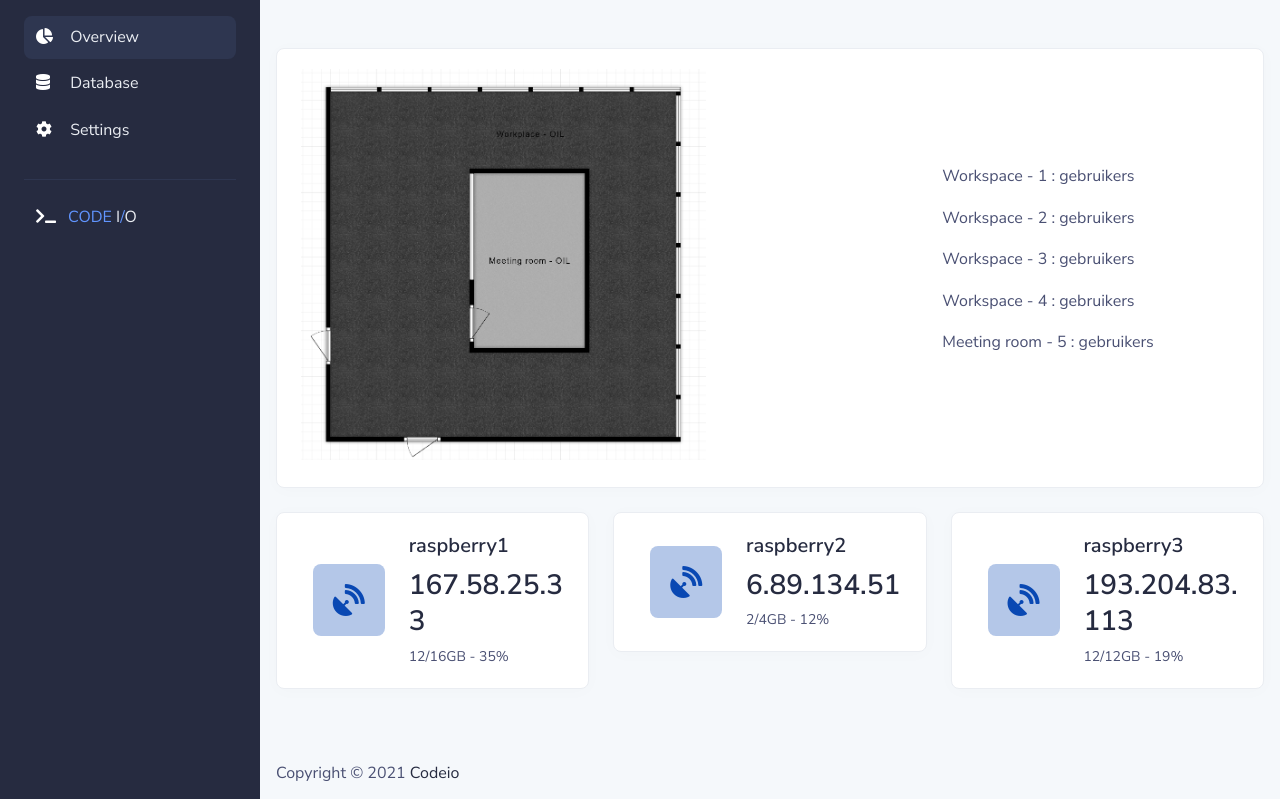
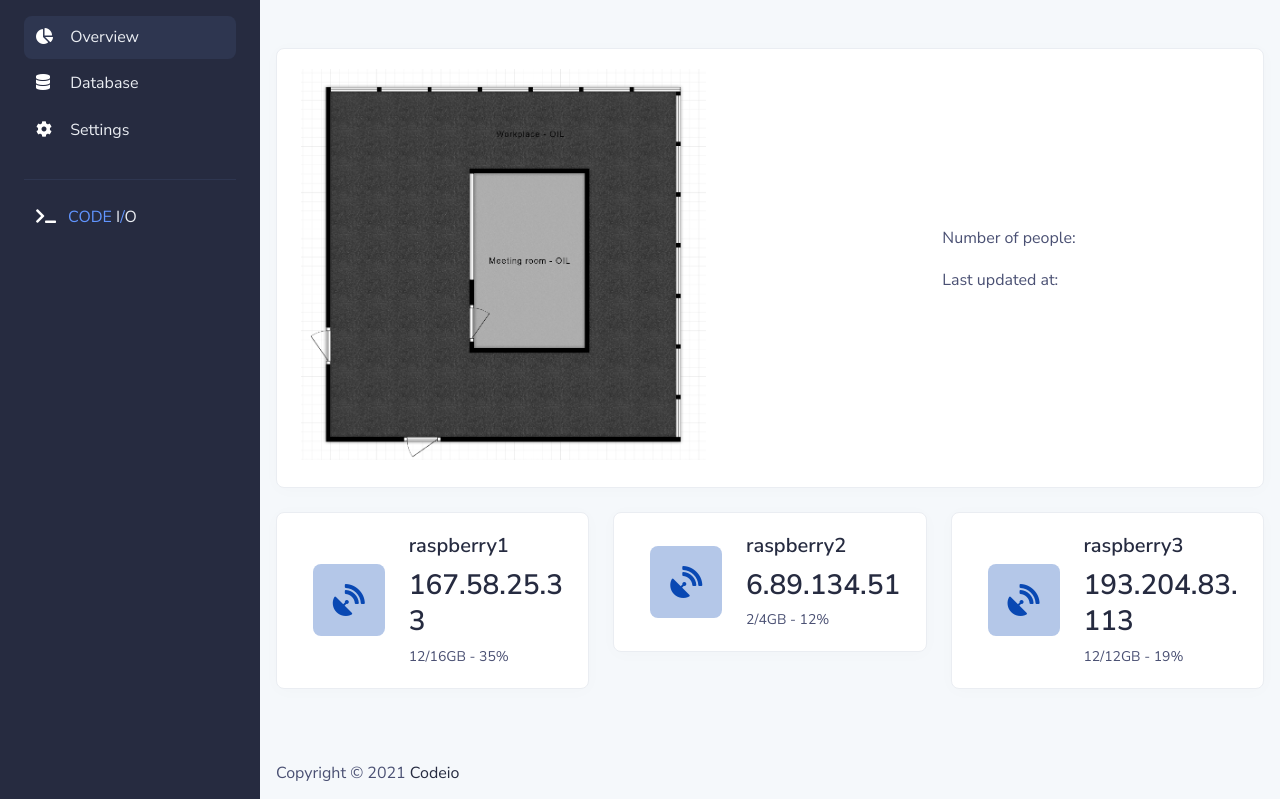
Before and after one commit to SpoOkyJelle/FIND3-Monitoring, a Flask app: page / in a window 1280 px wide. Shown: the top 799 px of the page. Run offline with Flask 2, Linux system fonts and the light colour scheme; data comes from the database, SQL or seed files in the repository; data that the repository does not hold is empty; some libraries are stand-ins or nearby versions.

Commit message:
Updated heatmap
- heatmap updates with data in database

```diff
--- a/static/js/heatmap.js
+++ b/static/js/heatmap.js
@@ -1,23 +1,25 @@
 // locations of the workspaces
-var locations = [
-    ["OIL1", "50", "65"],
-    ["OIL2", "60", "120"],
-    ["OIL3", "160", "60"],
-    ["OIL4", "160", "160"],
-    ["OIL5", "160", "160"]
-];
+// var locations = [
+//     ["OIL1", "50", "65"],
+//     ["OIL2", "60", "120"],
+//     ["OIL3", "160", "60"],
+//     ["OIL4", "160", "160"],
+//     ["OIL5", "160", "160"]
+// ];
+
 
 // create a simpleheat canvas
 var heat = simpleheat('canvas').max(18), frame;
 heat.radius(40, 20);
 heat.gradient({0.4: 'rgb(255, 0, 0)', 0.65: 'rgb(255, 255, 0)', 1: 'rgb(255, 255, 255)'});
 
-// Refresh heatmap every 5 seconds
+// Refresh heatmap every second
 receiveData();
 setInterval(function(){
     receiveData();
 }, 1000);
 
+// moc data
 function Moc(){
     let mocData = [];
 
@@ -48,14 +50,12 @@ function Moc(){
     heat.clear();
 }
 
-
-// receive data from database/find3 api
+// receive data from heatmap database api
 function receiveData() {
     return $.ajax({
         url: "http://localhost:5000/heatmapapi",
         DataType: "json",
         success: function (data) {
-            console.log(data);
             callBack(data);
         },
         error: function (errorMessage) {
@@ -65,15 +65,23 @@ function receiveData() {
 }
 
 function callBack(data){
-    let r1 = Math.floor(Math.random() * 30);
+    let random = Math.floor(Math.random() * 30);
 
-    mocData = [
-        "325", "325", r1
+    // this is where the magic happens
+    imgX = 405;
+    imgY = 391;
+
+    x = imgX / 100 * data.x_coord;
+    y = imgY / 100 * data.y_coord;
+
+    heatData = [
+        [x, y, random]
     ]
 
-    $("#loc-1").text(data.last_updated);
+    $("#number").text(random);
+    $("#last_updated").text(data.last_updated);
 
-    heat.data(mocData);
+    heat.data(heatData);
     heat.draw();
     heat.clear();
 }
--- a/templates/dashboard.html
+++ b/templates/dashboard.html
@@ -153,11 +153,8 @@
 
                             <div class="col-md-4">
                                 <div class="location-counts">
-                                    <p>Workspace    - 1 : <span id="loc-1"></span> gebruikers</p>
-                                    <p>Workspace    - 2 : <span id="loc-2"></span> gebruikers</p>
-                                    <p>Workspace    - 3 : <span id="loc-3"></span> gebruikers</p>
-                                    <p>Workspace    - 4 : <span id="loc-4"></span> gebruikers</p>
-                                    <p>Meeting room - 5 : <span id="loc-5"></span> gebruikers</p>
+                                    <p>Number of people: <span id="number"></span></p>
+                                    <p>Last updated at: <span id="last_updated"></span></p>
                                 </div>
                             </div>
 
```
